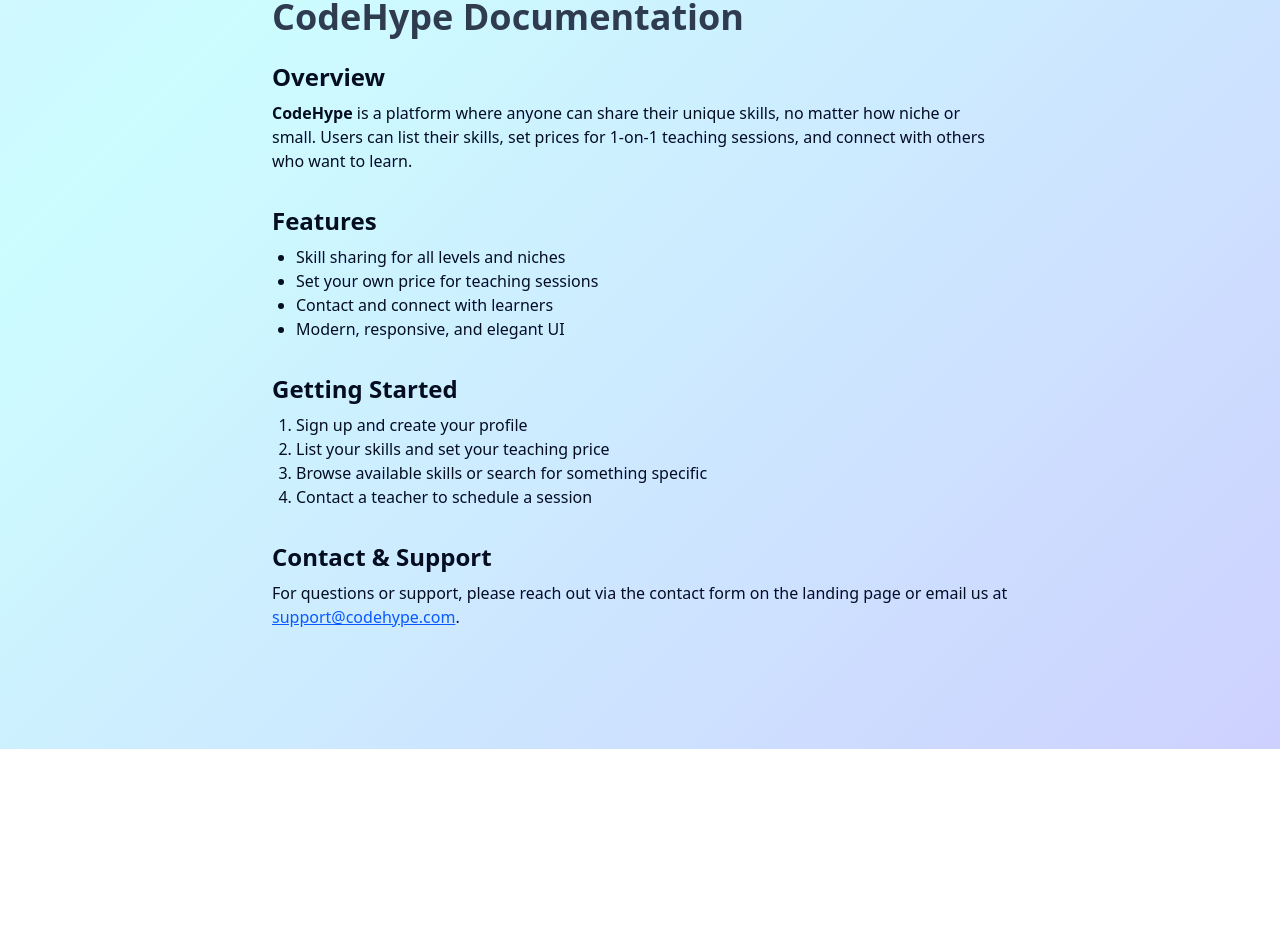
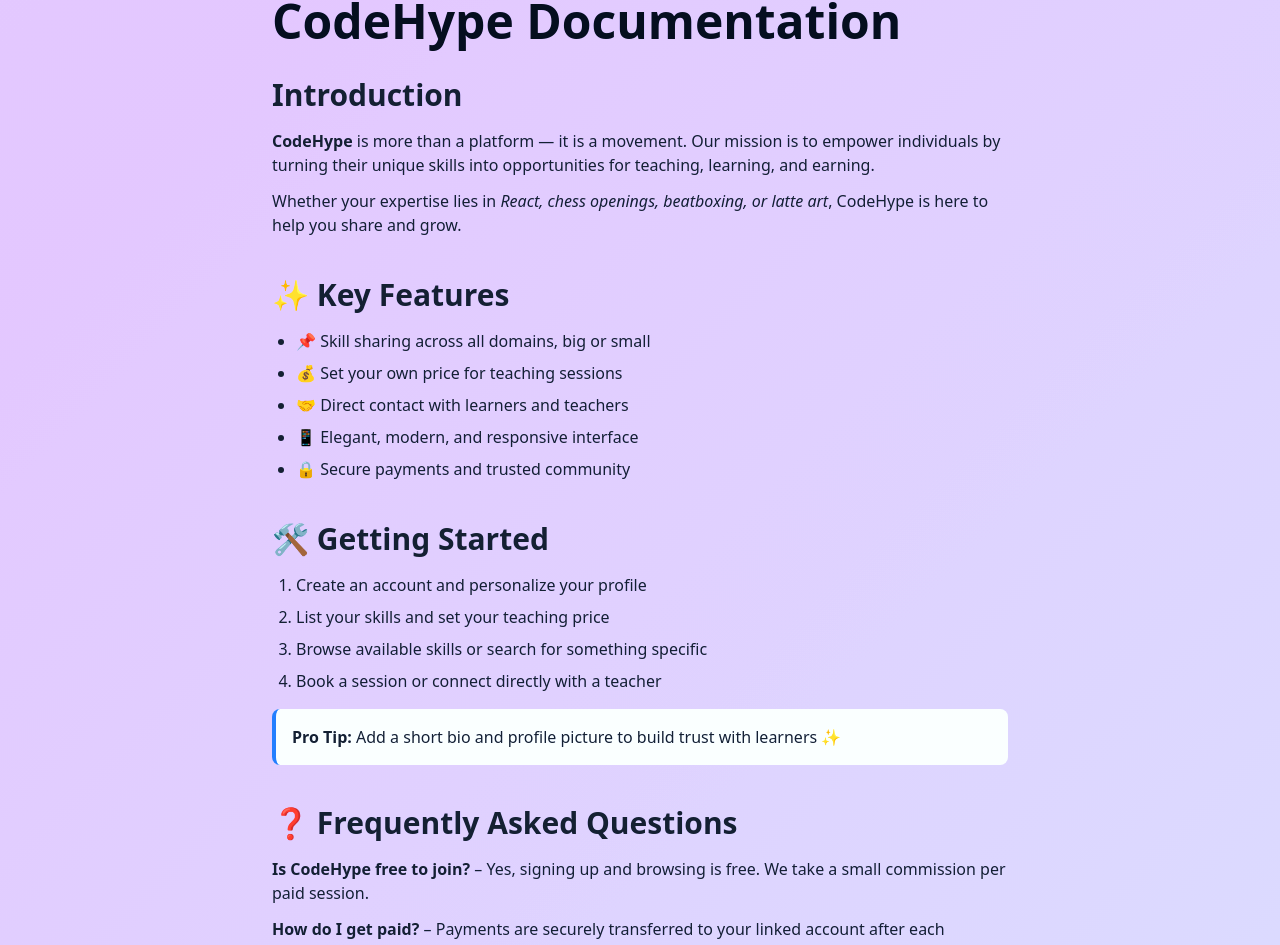
Before and after one commit to Stack-Sage/CodeHive, a Next.js app: page /docs in a window 1280 px wide. Shown: the part 51-996 px from the top of the page. Before the commit the page ends 800 px from the top, so only its background shows below. Built offline with nearby package versions, Linux system fonts and the light colour scheme.

Commit message:
some toaster bugs

```diff
--- a/src/app/docs/page.js
+++ b/src/app/docs/page.js
@@ -1,38 +1,79 @@
-export default function page () {
+export default function Page() {
   return (
-    <main className="max-w-3xl mx-auto py-12 px-4">
-      <h1 className="text-4xl font-bold mb-6 text-gray-700">CodeHype Documentation</h1>
-      <section className="mb-8">
-        <h2 className="text-2xl font-semibold mb-2">Overview</h2>
+    <main className="max-w-3xl mx-auto py-12 px-4 text-gray-800">
+      <h1 className="text-5xl font-extrabold mb-8 text-gray-900"> CodeHype Documentation</h1>
+
+
+      <section className="mb-10">
+        <h2 className="text-3xl font-semibold mb-4"> Introduction</h2>
+        <p className="mb-3">
+          <strong>CodeHype</strong> is more than a platform — it is a movement.
+          Our mission is to empower individuals by turning their unique skills
+          into opportunities for teaching, learning, and earning.
+        </p>
         <p>
-          <strong>CodeHype</strong> is a platform where anyone can share their unique skills, no matter how niche or small. Users can list their skills, set prices for 1-on-1 teaching sessions, and connect with others who want to learn.
+          Whether your expertise lies in <em>React, chess openings, beatboxing,
+          or latte art</em>, CodeHype is here to help you share and grow.
         </p>
       </section>
-      <section className="mb-8">
-        <h2 className="text-2xl font-semibold mb-2">Features</h2>
-        <ul className="list-disc pl-6">
-          <li>Skill sharing for all levels and niches</li>
-          <li>Set your own price for teaching sessions</li>
-          <li>Contact and connect with learners</li>
-          <li>Modern, responsive, and elegant UI</li>
+
+
+      <section className="mb-10">
+        <h2 className="text-3xl font-semibold mb-4">✨ Key Features</h2>
+        <ul className="list-disc pl-6 space-y-2">
+          <li>📌 Skill sharing across all domains, big or small</li>
+          <li>💰 Set your own price for teaching sessions</li>
+          <li>🤝 Direct contact with learners and teachers</li>
+          <li>📱 Elegant, modern, and responsive interface</li>
+          <li>🔒 Secure payments and trusted community</li>
         </ul>
       </section>
-      <section className="mb-8">
-        <h2 className="text-2xl font-semibold mb-2">Getting Started</h2>
-        <ol className="list-decimal pl-6">
-          <li>Sign up and create your profile</li>
+
+
+      <section className="mb-10">
+        <h2 className="text-3xl font-semibold mb-4">🛠 Getting Started</h2>
+        <ol className="list-decimal pl-6 space-y-2">
+          <li>Create an account and personalize your profile</li>
           <li>List your skills and set your teaching price</li>
           <li>Browse available skills or search for something specific</li>
-          <li>Contact a teacher to schedule a session</li>
+          <li>Book a session or connect directly with a teacher</li>
         </ol>
+        <aside className="bg-blue-50 border-l-4 border-blue-500 p-4 mt-4 rounded-lg">
+          <p><strong>Pro Tip:</strong> Add a short bio and profile picture to build trust with learners ✨</p>
+        </aside>
       </section>
+
+
+      <section className="mb-10">
+        <h2 className="text-3xl font-semibold mb-4">❓ Frequently Asked Questions</h2>
+        <ul className="space-y-3">
+          <li><strong>Is CodeHype free to join?</strong> – Yes, signing up and browsing is free. We take a small commission per paid session.</li>
+          <li><strong>How do I get paid?</strong> – Payments are securely transferred to your linked account after each session.</li>
+          <li><strong>Can I cancel a session?</strong> – Yes, with a full refund policy if canceled 24 hours in advance.</li>
+        </ul>
+      </section>
+
+
+      <section className="mb-10">
+        <h2 className="text-3xl font-semibold mb-4">🗺 Roadmap</h2>
+        <ul className="list-disc pl-6 space-y-2">
+          <li>⭐ Skill ratings and reviews system</li>
+          <li>🤖 AI-based skill recommendations</li>
+          <li>🏆 Gamification badges for active users</li>
+          <li>🌍 Multi-language support</li>
+        </ul>
+      </section>
+
       <section>
-        <h2 className="text-2xl font-semibold mb-2">Contact & Support</h2>
+        <h2 className="text-3xl font-semibold mb-4">📬 Contact & Support</h2>
         <p>
-          For questions or support, please reach out via the contact form on the landing page or email us at <a href="mailto:support@codehype.com" className="text-blue-600 underline">support@codehype.com</a>.
+          Have questions? Need help? Reach us at{" "}
+          <a href="mailto:support@codehype.com" className="text-blue-600 underline">
+            support@codehype.com
+          </a>{" "}
+          or via the contact form on our landing page.
         </p>
       </section>
     </main>
   );
-
 }
--- a/src/app/globals.css
+++ b/src/app/globals.css
@@ -10,11 +10,11 @@
 .animate-gradient-magical {
   background: linear-gradient(
     135deg,
-    #cbe2ff 0%,
+    #f8dbff 0%,
     #d5c6ff 20%,
-    #c1f2ff 45%,
-    #c2b3ff 75%,
-    #a7cdff 100%
+    #d8bcff 45%,
+    #cbdcff 75%,
+    #d1bcff 100%
   );
   background-size: 400% 400%;
 
--- a/src/app/layout.js
+++ b/src/app/layout.js
@@ -27,7 +27,10 @@ export default function RootLayout({ children }) {
         className={`${geistSans.variable} ${geistMono.variable} relative w-screen min-h-screen overflow-x-hidden antialiased text-gray-900 contrast-[1.1] font-sans`}
         >
 
+       <Toaster
+          position="bottom-right"
 
+        />
 
 
         <GlobalProvider>
@@ -38,7 +41,7 @@ export default function RootLayout({ children }) {
 
 
           {children}
-
+          {/* <Footer /> */}
 
 
         </LenisWrapper>
--- a/src/app/login/page.js
+++ b/src/app/login/page.js
@@ -1,13 +1,13 @@
 import Login from '@/components/auth/Login'
 import React from 'react'
 import Image from 'next/image'
-import { Toaster } from 'react-hot-toast'
+
 
 const page = () => {
   return (
    <div
     >
-       <Toaster position="bottom-right"  />
+
       <Image
         src="/bg_2.jpg"
         alt="Background image"
--- a/src/app/profile/page.js
+++ b/src/app/profile/page.js
@@ -1,12 +1,12 @@
-'use client'
+
 import MyProfile from '@/components/auth/MyProfile'
 import React from 'react'
-import Toaster from 'react-hot-toast'
+
 
 const page = () => {
   return (
     <div>
-     <Toaster position="bottom-right"  />
+
       <MyProfile/>
 
     </div>
--- a/src/app/register/page.js
+++ b/src/app/register/page.js
@@ -1,13 +1,12 @@
-'use client'
 import Register from '@/components/auth/Register'
 import React from 'react'
 import Image from 'next/image'
-import { Toaster } from 'react-hot-toast'
+
 const page = () => {
   return (
     <div
     >
-       <Toaster position="bottom-right"  />
+
       <Image
         src="/bg_2.jpg"
         alt="Background image"
--- a/src/app/student/page.js
+++ b/src/app/student/page.js
@@ -2,7 +2,7 @@
 import ListedEducators from '@/components/student/ListedEducators'
 import Navbar from '@/components/student/SearchEducator'
 import React from 'react'
-import { Toaster } from 'react-hot-toast'
+
 
 const page = () => {
 
@@ -10,7 +10,6 @@ const page = () => {
     <div className='flex flex-col justify-center items-center h-full '>
 
       <Navbar/>
-       <Toaster position="top-right"  />
 
       <div>
         <h1 className='text-3xl font-bold text-gray-700 text-center my-4 '>Explore Educators</h1>
```
